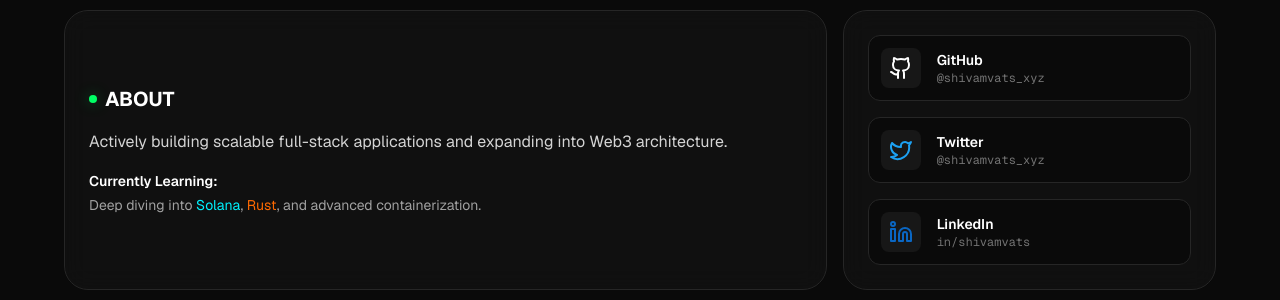
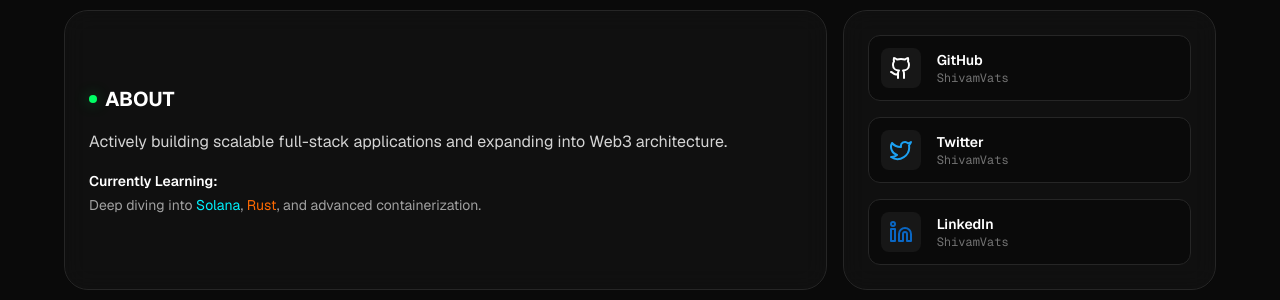
Before and after one commit to ShivamVats00/Portfolio, a Next.js app: page / in a window 1280 px wide. Shown: the part 166-466 px from the top of the page. Built offline with nearby package versions, Linux system fonts and the light colour scheme.

Commit message:
style(ui): refine header layout and connect card interactions

```diff
--- a/src/components/ConnectCard.tsx
+++ b/src/components/ConnectCard.tsx
@@ -4,9 +4,9 @@ import { motion } from "framer-motion";
 import { Github, Twitter, Linkedin } from "lucide-react";
 
 const links = [
-  { icon: <Github size={24} />, name: "GitHub", handle: "@shivamvats_xyz", href: "https://github.com", color: "text-white", glow: "hover:shadow-[0_0_20px_rgba(255,255,255,0.8)]" },
-  { icon: <Twitter size={24} />, name: "Twitter", handle: "@shivamvats_xyz", href: "https://twitter.com", color: "text-[#1DA1F2]", glow: "hover:shadow-[0_0_20px_rgba(29,161,242,0.8)]" },
-  { icon: <Linkedin size={24} />, name: "LinkedIn", handle: "in/shivamvats", href: "https://linkedin.com", color: "text-[#0A66C2]", glow: "hover:shadow-[0_0_20px_rgba(10,102,194,0.8)]" },
+  { icon: <Github size={24} />, name: "GitHub", handle: "ShivamVats", href: "https://github.com/ShivamVats00", color: "text-white", glow: "hover:shadow-[0_0_20px_rgba(255,255,255,0.8)]" },
+  { icon: <Twitter size={24} />, name: "Twitter", handle: "ShivamVats", href: "https://x.com/ShivamVats1108", color: "text-[#1DA1F2]", glow: "hover:shadow-[0_0_20px_rgba(29,161,242,0.8)]" },
+  { icon: <Linkedin size={24} />, name: "LinkedIn", handle: "ShivamVats", href: "https://www.linkedin.com/in/shivam-choudhary-ab8b4a230", color: "text-[#0A66C2]", glow: "hover:shadow-[0_0_20px_rgba(10,102,194,0.8)]" },
 ];
 
 export default function ConnectCard() {
--- a/src/components/Header.tsx
+++ b/src/components/Header.tsx
@@ -27,7 +27,7 @@ export default function Header() {
 
       <div className="flex items-center gap-4">
         <motion.a
-          href="/cv.pdf"
+          href=""
           target="_blank"
           rel="noopener noreferrer"
           whileHover={{ scale: 1.05 }}
```
